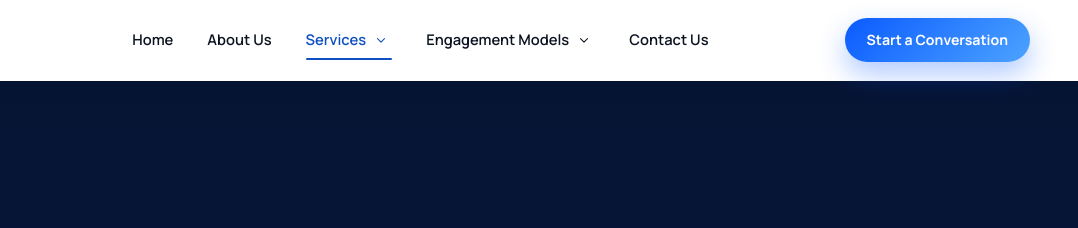
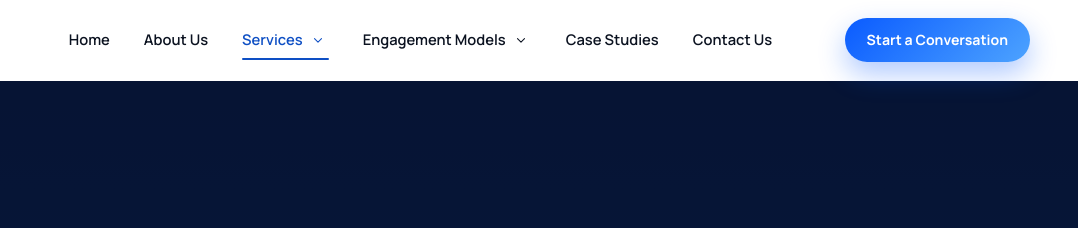
Before and after one commit to sales306/acxend-case-study, a plain HTML site: page services.html in a window 1280 px wide. Shown: the top 228 px of the page, 202-1280 px from the left. Drawn offline with Linux system fonts and the light colour scheme.

Commit message:
Update services.html

```diff
--- a/services.html
+++ b/services.html
@@ -69,9 +69,11 @@
           <a role="menuitem" href="engagement-models.html#managed-services">Managed Services</a>
           <a role="menuitem" href="engagement-models.html#hybrid-model">Hybrid Teams</a>
         </div>
-      </div>
+     </div>
 
-      <div class="nav-item"><a class="nav-link" href="contact.html">Contact Us</a></div>
+      <div class="nav-item"><a class="nav-link" href="case-studies.html">Case Studies</a></div>
+
+      <div class="nav-item"><a class="nav-link" href="/contact">Contact Us</a></div>
     </nav>
 
     <div class="nav-cta">
```
